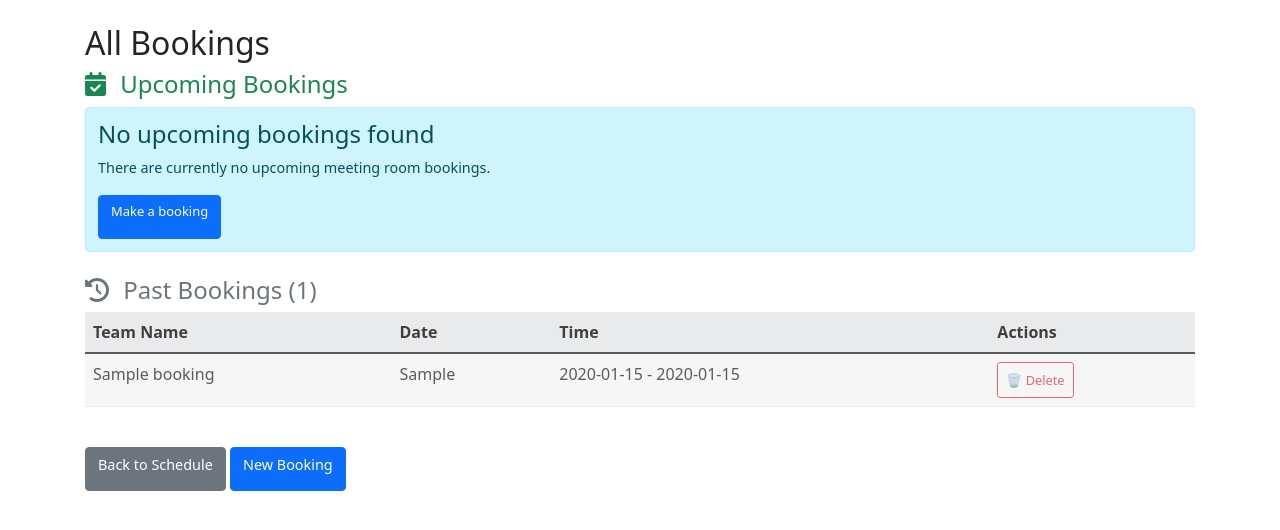
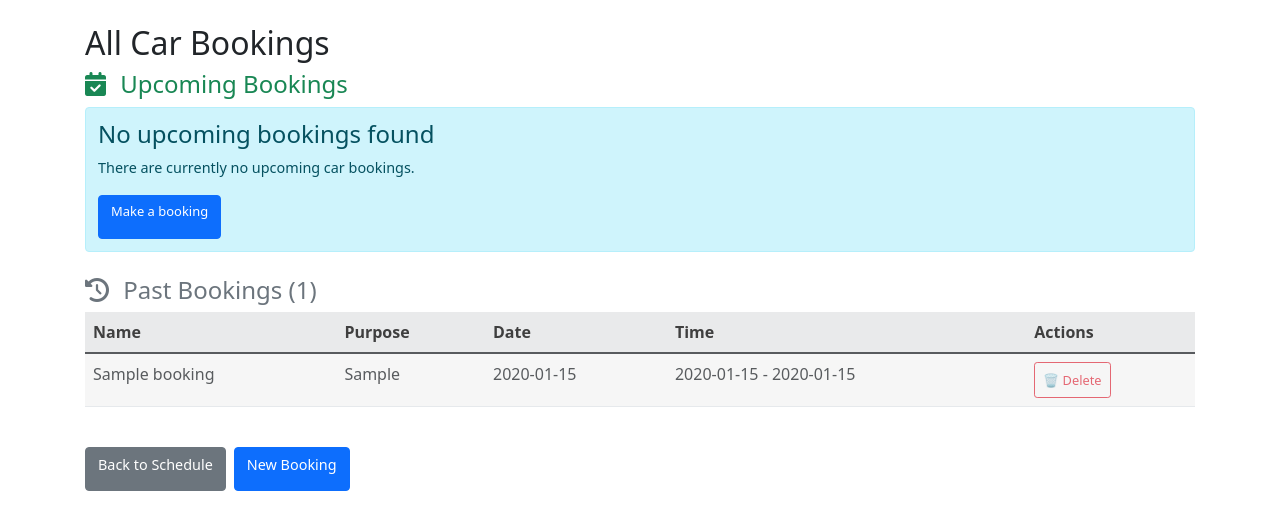
Before and after one commit to ChipulumutsoPhiri/Equip-Room-Booking, a Flask app: page /car/bookings in a window 1280 px wide. Shown: the part 60-590 px from the top of the page. Run offline with Flask 3, Linux system fonts and the light colour scheme; tables that the repository leaves empty hold one stand-in row (values such as "Sample post").

Commit message:
Update bookings.html

```diff
--- a/templates/bookings.html
+++ b/templates/bookings.html
@@ -1,8 +1,9 @@
 {% extends "base.html" %}
+{% block title %}All {{ "Car" if booking_type == "car" else "Room" }} Bookings{% endblock %}
 {% block content %}
-<h2>All Bookings</h2>
+<h2>All {{ "Car" if booking_type == "car" else "Room" }} Bookings</h2>
 
-<!-- Upcoming Bookings -->
+<!-- Upcoming -->
 <div class="mb-4">
     <h4 class="text-success">
         <i class="fas fa-calendar-check me-2"></i>
@@ -14,7 +15,7 @@
             <thead class="table-dark">
                 <tr>
                     <th>Name</th>
-                    <th>Agenda</th>
+                    <th>{{ "Purpose" if booking_type == "car" else "Agenda" }}</th>
                     <th>Date & Time</th>
                     <th>Actions</th>
                 </tr>
@@ -24,10 +25,10 @@
                 <tr>
                     <td><strong>{{ booking[1] }}</strong></td>
                     <td>{{ booking[2] }}</td>
-                    <td>{{ booking[3] }} - {{ booking[4] }}</td>
+                    <td>{{ booking[3] }} - {{ booking[4] }} to {{ booking[5] }}</td>
                     <td>
                         <button class="btn btn-sm btn-danger"
-                                onclick="showDeleteModal('{{ booking[0] }}', '{{ booking[1] }}', '{{ booking[2] }}', '{{ booking[3] }}', '{{ booking[4] }}')">
+                                onclick="showDeleteModal('{{ booking[0] }}', '{{ booking[1] }}', '{{ booking[3] }}', '{{ booking[4] }}', '{{ booking[5] }}', 'car')">
                             🗑️ Delete
                         </button>
                     </td>
@@ -39,13 +40,17 @@
     {% else %}
     <div class="alert alert-info">
         <h4>No upcoming bookings found</h4>
-        <p>There are currently no upcoming meeting room bookings.</p>
-        <a href="/book" class="btn btn-primary">Make a booking</a>
+        <p>There are currently no upcoming {{ "car" if booking_type == "car" else "meeting room" }} bookings.</p>
+        {% if booking_type == 'car' %}
+            <a href="{{ url_for('car_book') }}" class="btn btn-primary">Make a booking</a>
+        {% else %}
+            <a href="{{ url_for('room_book') }}" class="btn btn-primary">Make a booking</a>
+        {% endif %}
     </div>
     {% endif %}
 </div>
 
-<!-- Past Bookings -->
+<!-- Past -->
 {% if past_bookings %}
 <div class="mb-4">
     <h4 class="text-secondary">
@@ -56,7 +61,8 @@
         <table class="table table-striped opacity-75">
             <thead class="table-secondary">
                 <tr>
-                    <th>Team Name</th>
+                    <th>Name</th>
+                    <th>{{ "Purpose" if booking_type == "car" else "Agenda" }}</th>
                     <th>Date</th>
                     <th>Time</th>
                     <th>Actions</th>
@@ -67,10 +73,11 @@
                 <tr>
                     <td>{{ booking[1] }}</td>
                     <td>{{ booking[2] }}</td>
-                    <td>{{ booking[3] }} - {{ booking[4] }}</td>
+                    <td>{{ booking[3] }}</td>
+                    <td>{{ booking[4] }} - {{ booking[5] }}</td>
                     <td>
                         <button class="btn btn-sm btn-outline-danger"
-                                onclick="showDeleteModal('{{ booking[0] }}', '{{ booking[1] }}', '{{ booking[2] }}', '{{ booking[3] }}', '{{ booking[4] }}')">
+                                onclick="showDeleteModal('{{ booking[0] }}', '{{ booking[1] }}', '{{ booking[3] }}', '{{ booking[4] }}', '{{ booking[5] }}', '{{ booking_type }}')">
                             🗑️ Delete
                         </button>
                     </td>
@@ -82,12 +89,17 @@
 </div>
 {% endif %}
 
-<div class="mt-3">
-    <a href="/" class="btn btn-secondary">Back to Schedule</a>
-    <a href="/book" class="btn btn-primary">New Booking</a>
+<div class="mt-3 d-flex gap-2">
+    {% if booking_type == 'car' %}
+        <a href="{{ url_for('car_index') }}" class="btn btn-secondary">Back to Schedule</a>
+        <a href="{{ url_for('car_book') }}" class="btn btn-primary">New Booking</a>
+    {% else %}
+        <a href="{{ url_for('room_index') }}" class="btn btn-secondary">Back to Schedule</a>
+        <a href="{{ url_for('room_book') }}" class="btn btn-primary">New Booking</a>
+    {% endif %}
 </div>
 
-<!-- Custom Delete Modal -->
+<!-- Delete Modal -->
 <div class="modal fade" id="deleteModal" tabindex="-1" aria-labelledby="deleteModalLabel" aria-hidden="true">
     <div class="modal-dialog modal-dialog-centered">
         <div class="modal-content">
@@ -100,13 +112,13 @@
             <div class="modal-body">
                 <div class="text-center mb-3">
                     <i class="fas fa-trash-alt fa-3x text-danger mb-3"></i>
-                    <h5>Are you sure you want to delete this booking?</h5>
+                    <h5>Are you sure you want to delete this {{ "car" if booking_type == "car" else "room" }} booking?</h5>
                 </div>
                 <div class="card">
                     <div class="card-body">
                         <h6 class="card-title">Booking Details:</h6>
                         <p class="card-text">
-                            <strong>Team:</strong> <span id="modal-team"></span><br>
+                            <strong>Name:</strong> <span id="modal-team"></span><br>
                             <strong>Date:</strong> <span id="modal-date"></span><br>
                             <strong>Time:</strong> <span id="modal-time"></span>
                         </p>
@@ -129,56 +141,24 @@
 </div>
 
 <script>
-function showDeleteModal(bookingId, teamName, date, startTime, endTime) {
-    // Set the booking details in the modal
+function showDeleteModal(bookingId, teamName, date, startTime, endTime, type) {
     document.getElementById('modal-team').textContent = teamName;
     document.getElementById('modal-date').textContent = date;
     document.getElementById('modal-time').textContent = startTime + ' - ' + endTime;
-
-    // Set the delete URL
-    document.getElementById('confirmDeleteBtn').href = '/delete/' + bookingId;
-
-    // Show the modal
+    // Use type for the URL (room or car)
+    document.getElementById('confirmDeleteBtn').href = '/' + type + '/delete/' + bookingId;
     var modal = new bootstrap.Modal(document.getElementById('deleteModal'));
     modal.show();
 }
 </script>
 
 <style>
-.modal-dialog-centered {
-    display: flex;
-    align-items: center;
-    min-height: calc(100% - 1rem);
-}
-
-.modal-content {
-    border: none;
-    border-radius: 15px;
-    box-shadow: 0 10px 30px rgba(0,0,0,0.3);
-}
-
-.modal-header.bg-danger {
-    border-radius: 15px 15px 0 0;
-}
-
-.btn-danger:hover {
-    transform: translateY(-2px);
-    box-shadow: 0 4px 8px rgba(220, 53, 69, 0.3);
-}
-
-.btn-secondary:hover {
-    transform: translateY(-2px);
-    box-shadow: 0 4px 8px rgba(108, 117, 125, 0.3);
-}
-
-.fa-trash-alt {
-    animation: pulse 2s infinite;
-}
-
-@keyframes pulse {
-    0% { transform: scale(1); }
-    50% { transform: scale(1.05); }
-    100% { transform: scale(1); }
-}
+.modal-dialog-centered { display: flex; align-items: center; min-height: calc(100% - 1rem); }
+.modal-content { border: none; border-radius: 15px; box-shadow: 0 10px 30px rgba(0,0,0,0.3); }
+.modal-header.bg-danger { border-radius: 15px 15px 0 0; }
+.btn-danger:hover { transform: translateY(-2px); box-shadow: 0 4px 8px rgba(220, 53, 69, 0.3); }
+.btn-secondary:hover { transform: translateY(-2px); box-shadow: 0 4px 8px rgba(108, 117, 125, 0.3); }
+.fa-trash-alt { animation: pulse 2s infinite; }
+@keyframes pulse { 0% { transform: scale(1); } 50% { transform: scale(1.05); } 100% { transform: scale(1); } }
 </style>
 {% endblock %}
```
